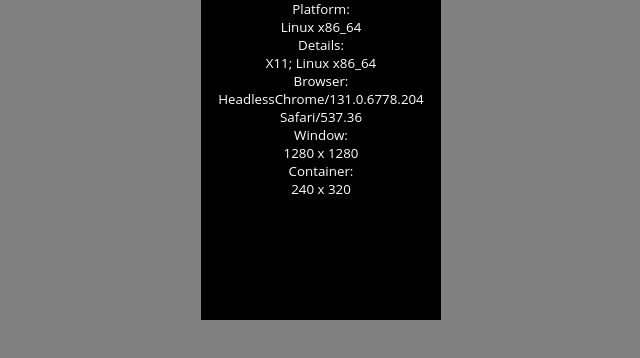
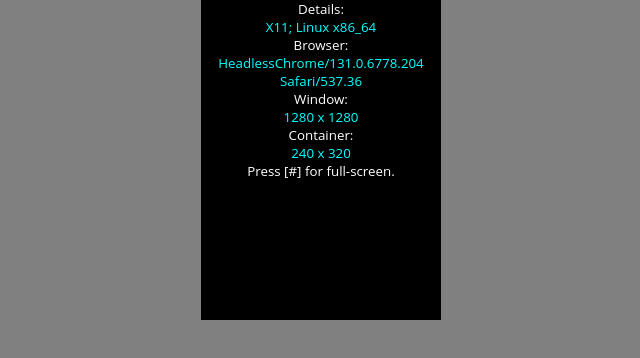
Before and after one commit to woodie/no-smartphone, a plain HTML site: page webapp/index.html in a window 1280 px wide. Shown: the whole page, without its empty margins (319-959 px from the left). Drawn offline with Linux system fonts and the light colour scheme.

Commit message:
Set full-screen to [#]

```diff
--- a/webapp/index.html
+++ b/webapp/index.html
@@ -8,11 +8,11 @@
   <body>
 
   <div id="contents">
-    <div>Platform:<br/><span id="platform"></span></div>
     <div>Details:<br/><span id="details"></span></div>
     <div>Browser:<br/><span id="browser"></span></div>
     <div>Window:<br/><span id="window"></span></div>
     <div>Container:<br/><span id="container"></span></div>
+    <div>Press [#] for full-screen.</div>
   </div>
 
   <script>
@@ -31,13 +31,15 @@
     document.onfullscreenchange = function (event) {
       setDimensions();
     };
-    document.getElementById('platform').innerHTML = navigator.platform;
     var parts =  navigator.userAgent.split(') ')
     document.getElementById('details').innerHTML =  parts[0].split(' (')[1];
     document.getElementById('browser').innerHTML =  parts[parts.length - 1];
     // try dull screen on click
     document.addEventListener('keydown', function (e) {
-      document.documentElement.requestFullscreen();
+      var code = e.keyCode ? e.keyCode : e.which;
+      if (code == 163) { // #
+        document.documentElement.requestFullscreen();
+      }
     });
     setDimensions();
   })();
--- a/webapp/style.css
+++ b/webapp/style.css
@@ -7,6 +7,10 @@ body {
   text-align: center;
   font-family: 'Open Sans', sans-serif;
   font-size: 10pt;
+}
+
+span {
+  color: cyan;
 }
 
 #contents {
```
